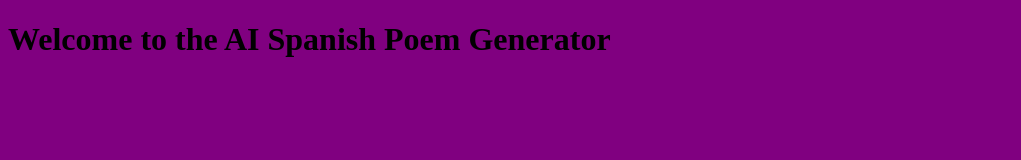
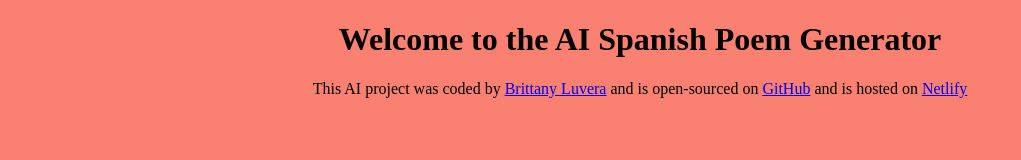
Before and after one commit to brittanyluvera/spanish-poem-generator, a plain HTML site: page index.html in a window 1280 px wide. Shown: the whole page, without its empty margins (0-1021 px from the left). Drawn offline with Linux system fonts and the light colour scheme.

Commit message:
Added the footer

```diff
--- a/index.html
+++ b/index.html
@@ -9,6 +9,23 @@
   <body>
     <h1>Welcome to the AI Spanish Poem Generator</h1>
 
+    <footer>
+      This AI project was coded by
+      <a href="https://github.com/brittanyluvera" target="_blank">
+        Brittany Luvera</a
+      >
+      and is open-sourced on
+      <a
+        href="https://github.com/brittanyluvera/spanish-poem-generator"
+        target="_blank"
+      >
+        GitHub</a
+      >
+      and is hosted on
+      <a href="https://spanish-poem-bl.netlify.app/" target="_blank">
+        Netlify</a
+      >
+    </footer>
     <script src="src/index.js"></script>
   </body>
 </html>
--- a/src/style.css
+++ b/src/style.css
@@ -1,3 +1,4 @@
 body {
-  background: purple;
+  background: salmon;
+  text-align: center;
 }
```
